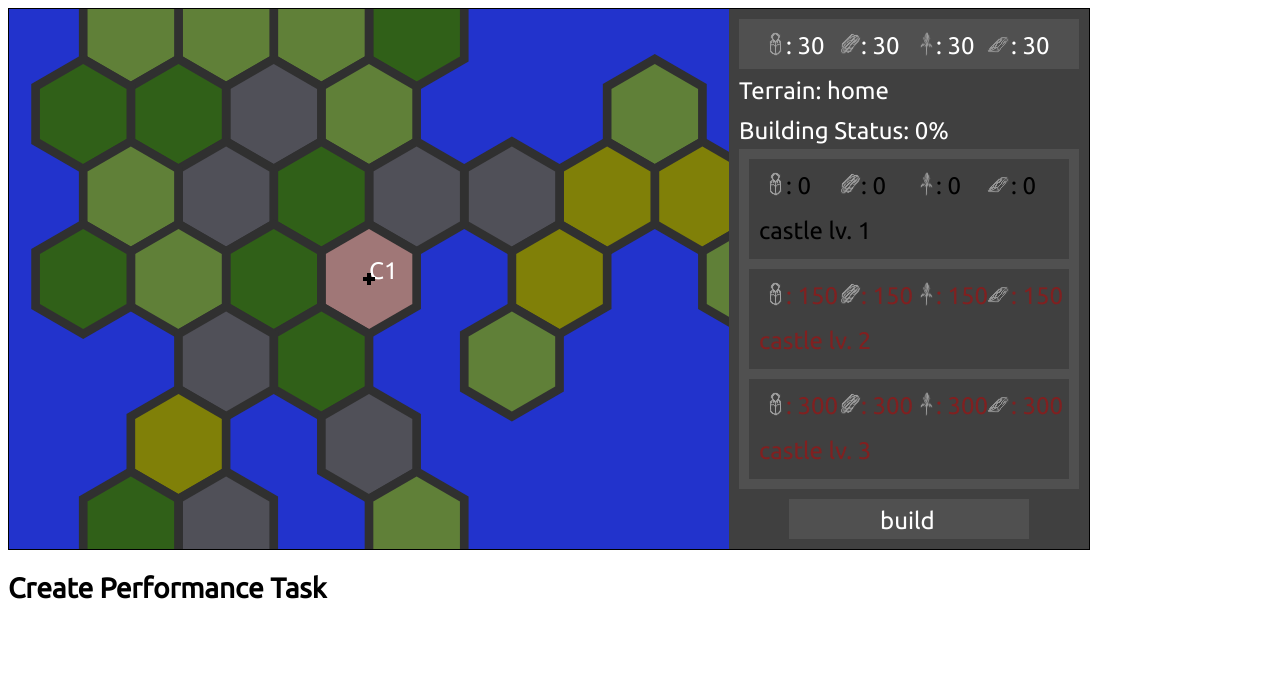
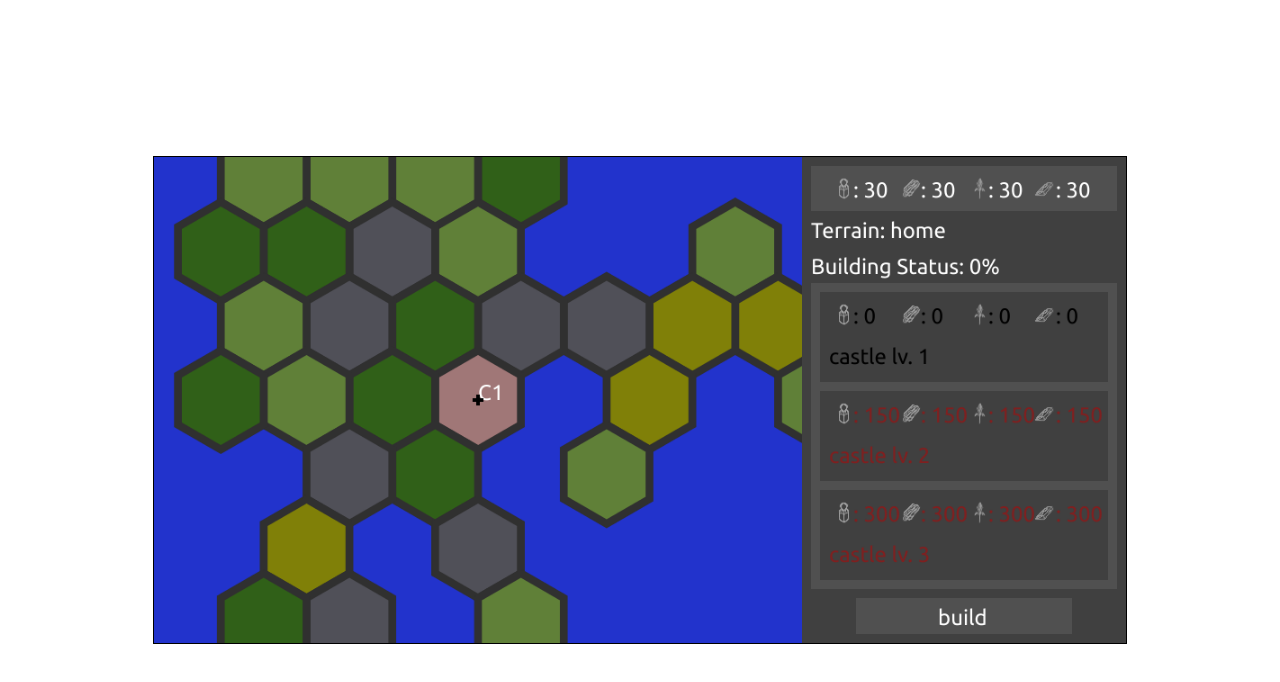
Before and after one commit to ChrisOfTheEarthlings/Create-Performance-Task, a plain HTML site: page index.html in a window 1280 px wide. Drawn offline with Linux system fonts and the light colour scheme.

Commit message:
centered canvas

```diff
--- a/index.html
+++ b/index.html
@@ -4,7 +4,6 @@
 		<title>Create Performance Task</title>
 		<link rel="stylesheet" href="style.css">
 		<link href="https://fonts.googleapis.com/css?family=Ubuntu" rel="stylesheet">
-		<h1>Create Performance Task</h1>
 	</head>
 	<body>
 		<script src="js/code.js"></script>
--- a/style.css
+++ b/style.css
@@ -7,6 +7,16 @@ body {
 canvas {
 	border: 1px solid #000;
 	background-color: #23C;
+	padding: 0;
+	margin: auto;
+	display: block;
+	width: 972px;
+	height: 486px;
+	position: absolute;
+	top: 0;
+    bottom: 0;
+    left: 0;
+    right: 0;
 }
 
 h1 {
```
